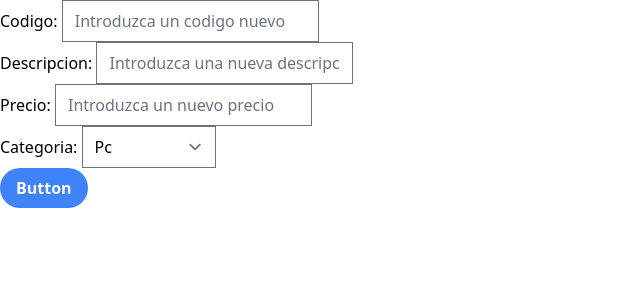
After one commit to titicuevas/proyectoexamen, a PHP site: page /admin/editar.php in a window 1280 px wide. The commit adds this page. Shown: the top 300 px of the page, without its empty margins (0-640 px from the left). Run offline with PHP 8.4, Linux system fonts and the light colour scheme; data that the repository does not hold is empty.

Commit message:
Sacado algo mas

```diff
--- /dev/null
+++ b/public/admin/editar.php
@@ -0,0 +1,50 @@
+<?php session_start() ?>
+
+<!DOCTYPE html>
+<html lang="es">
+<head>
+    <meta charset="UTF-8">
+    <meta http-equiv="X-UA-Compatible" content="IE=edge">
+    <meta name="viewport" content="width=device-width, initial-scale=1.0">
+    <link href="/css/output.css" rel="stylesheet">
+    <script>
+        function cambiar(el, id) {
+            el.preventDefault();
+            const oculto = document.getElementById('oculto');
+            oculto.setAttribute('value', id);
+        }
+    </script>
+
+    <title>Edit de articulos</title>
+
+
+    </head>
+<body>
+
+
+
+<!-- Formulario de edición -->
+<form action="update.php" method="post">
+  <input type="hidden"  name="id" value="<?php echo $id; ?>">
+  <label for="codigo">Codigo:</label>
+  <input type="text" placeholder="Introduzca un codigo nuevo" name="codigo" value="<?php $articulos ['codigo']; ?>"><br>
+  <label for="descripcion">Descripcion:</label>
+  <input type="text" placeholder="Introduzca una nueva descripcion" name="descripcion" value="<?php echo $descripcion; ?>"><br>
+  <label for="precio">Precio:</label>
+  <input type="text" placeholder="Introduzca un nuevo precio" name="precio" value="<?php echo isset ($precio) ? $precio: ''; ?>"><br>
+  <label for="categoria">Categoria:</label>
+
+<select name="categorias">
+  <option value="categorias">Pc</option>
+  <option value="categorias">Meriendas</option>
+</select>
+<br>
+  <button class="bg-blue-500 hover:bg-blue-700 text-white font-bold py-2 px-4 rounded-full">
+  Button
+</button>
+</form>
+
+
+</body>
+<script src="/js/flowbite/flowbite.js"></script>
+</html>
--- a/public/admin/index.php
+++ b/public/admin/index.php
@@ -42,6 +42,7 @@
                     <th scope="col" class="py-3 px-6">Código</th>
                     <th scope="col" class="py-3 px-6">Descripción</th>
                     <th scope="col" class="py-3 px-6">Precio</th>
+                    <th scope="col" class="py-3 px-6">Categoria</th>
                     <th scope="col" class="py-3 px-6 text-center">Acciones</th>
                 </thead>
                 <tbody>
@@ -50,6 +51,7 @@
                             <td class="py-4 px-6"><?= hh($fila['codigo']) ?></td>
                             <td class="py-4 px-6"><?= hh($fila['descripcion']) ?></td>
                             <td class="py-4 px-6"><?= hh($fila['precio']) ?></td>
+                            <td class="py-4 px-6"><?= hh($fila['categoria_id']) ?></td>
                             <td class="px-6 text-center">
                                 <?php $fila_id = hh($fila['id']) ?>
                                 <a href="/admin/editar.php?id=<?= $fila_id ?>"><button class="focus:outline-none text-white bg-blue-700 hover:bg-blue-800 focus:ring-4 focus:ring-blue-300 font-medium rounded-lg text-sm px-4 py-2 mr-2 dark:bg-blue-600 dark:hover:bg-blue-700 dark:focus:ring-blue-900">Editar</button></a>
--- a/public/css/output.css
+++ b/public/css/output.css
@@ -1557,6 +1557,11 @@ input:checked + .toggle-bg {
   background-color: rgb(253 242 242 / var(--tw-bg-opacity));
 }
 
+.bg-blue-500 {
+  --tw-bg-opacity: 1;
+  background-color: rgb(63 131 248 / var(--tw-bg-opacity));
+}
+
 .bg-transparent {
   background-color: transparent;
 }
@@ -1933,6 +1938,11 @@ input:checked + .toggle-bg {
   background-color: rgb(155 28 28 / var(--tw-bg-opacity));
 }
 
+.hover\:bg-blue-700:hover {
+  --tw-bg-opacity: 1;
+  background-color: rgb(26 86 219 / var(--tw-bg-opacity));
+}
+
 .hover\:bg-gray-200:hover {
   --tw-bg-opacity: 1;
   background-color: rgb(229 231 235 / var(--tw-bg-opacity));
--- a/public/insertar_en_carrito.php
+++ b/public/insertar_en_carrito.php
@@ -9,7 +9,7 @@ require '../vendor/autoload.php';
 try {
     $id = obtener_get('id');
     $articulo = Articulo::obtener($id);
-
+    $categoria = obtener_get('categoria');
     if ($id === null) {
         return volver();
     }
@@ -28,4 +28,4 @@ try {
     // TODO: mostrar mensaje de error en un Alert
 }
 
-volver();
+header("Location: /index.php?categoria=$categoria");
--- a/src/tienda.sql
+++ b/src/tienda.sql
@@ -3,7 +3,7 @@ DROP TABLE IF EXISTS categorias CASCADE;
 
 CREATE TABLE categorias(
 id bigserial PRIMARY KEY,
-descripcion varchar(255) NOT NULL
+nombre varchar(255) NOT NULL
 
 );
 
@@ -48,7 +48,7 @@ CREATE TABLE articulos_facturas (
 
 
 -- Carga inicial de datos de prueba:
-INSERT INTO categorias(id,descripcion)
+INSERT INTO categorias(id,nombre)
 VALUES('1','PC'),
     ('2','Merienda');
 
```
Also changed, not shown: public/admin/update.php (added, +25 -0 lines), public/index.php (+36 -23 lines).
